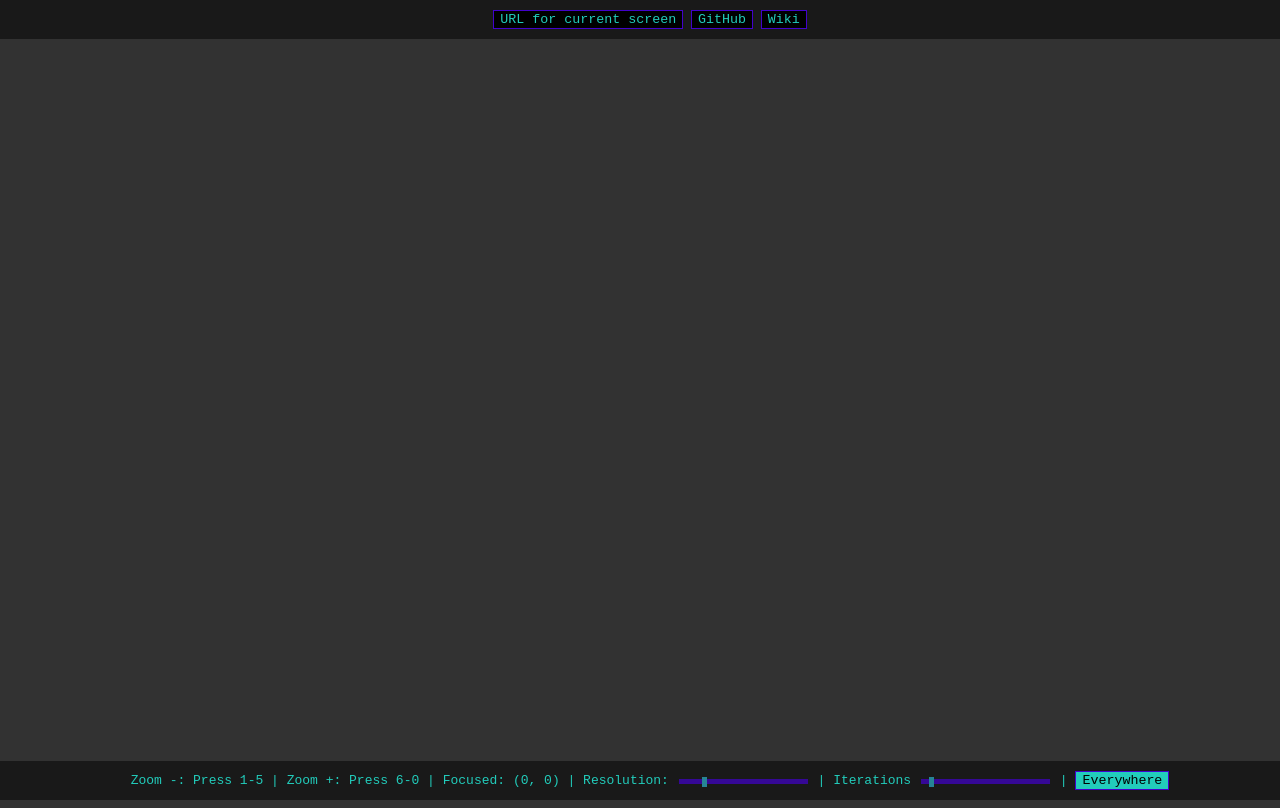
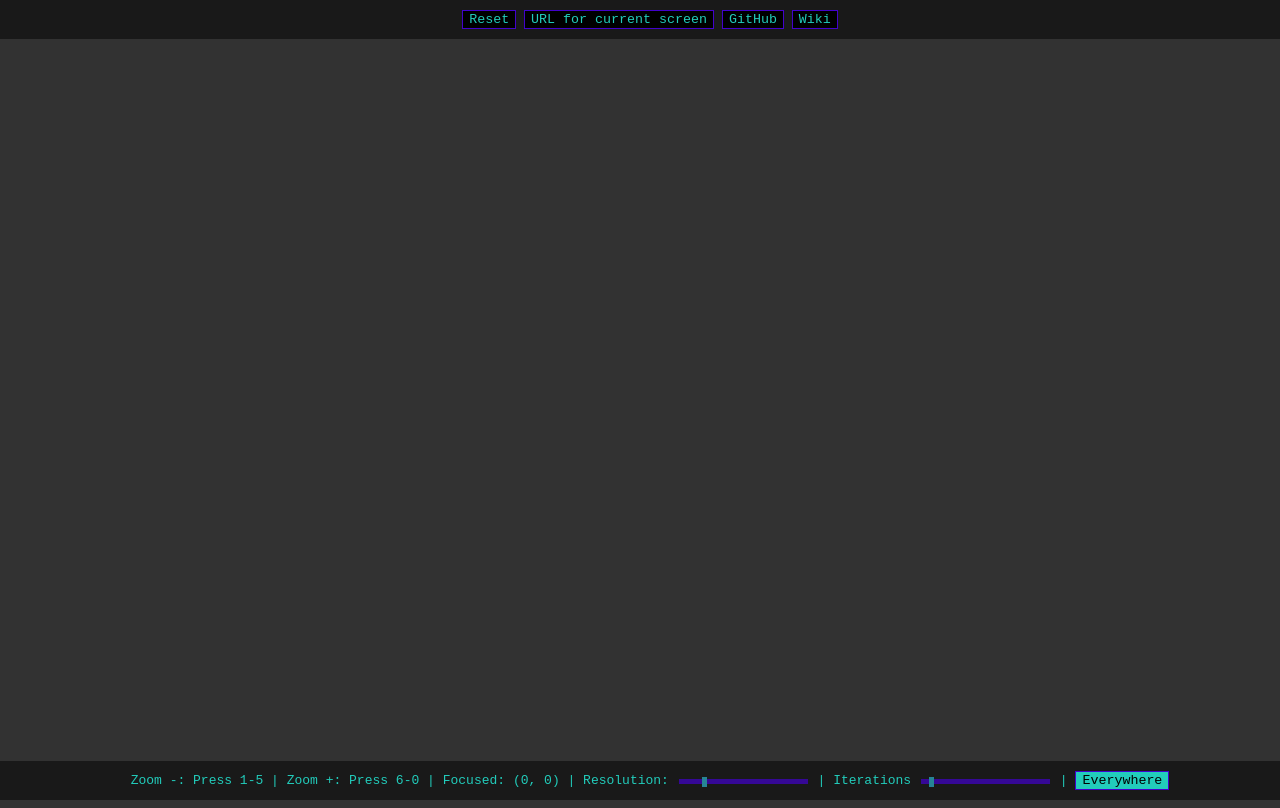
Before and after one commit to nielsrolf/mandelbrotjs, a website with bundled scripts: page index.html in a window 1280 px wide. Built offline with nearby package versions, Linux system fonts and the light colour scheme.

Commit message:
back to home button

```diff
--- a/index.html
+++ b/index.html
@@ -16,6 +16,7 @@
     <div id="mandelbrot">
     </div>
     <div id="toprow">
+      <a href="https://nielsrolf.github.io" target="_blank"><button type="button">Reset</button></a>
       <button id="copy"  type="button">URL for current screen</button>
       <a href="https://github.com/nielsrolf/mandelbrotjs" target="_blank"><button type="button">GitHub</button></a>
       <a href="https://en.wikipedia.org/wiki/Mandelbrot_set" target="_blank"><button type="button">Wiki</button></a>
```
